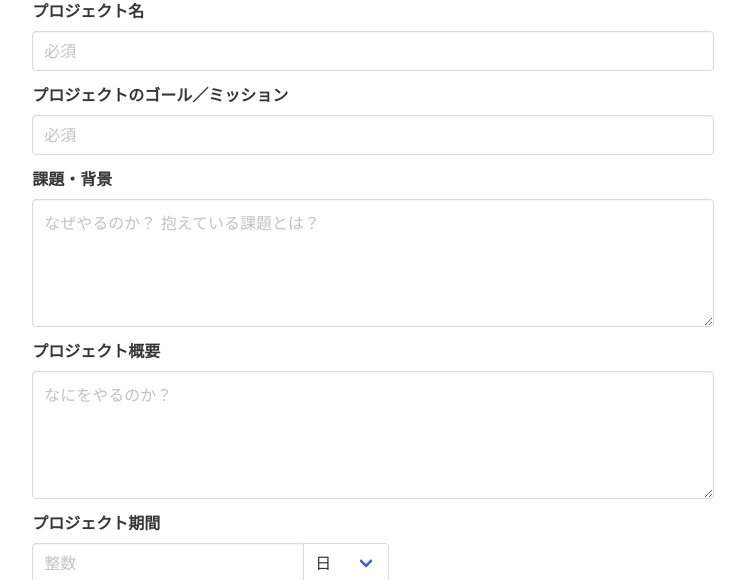
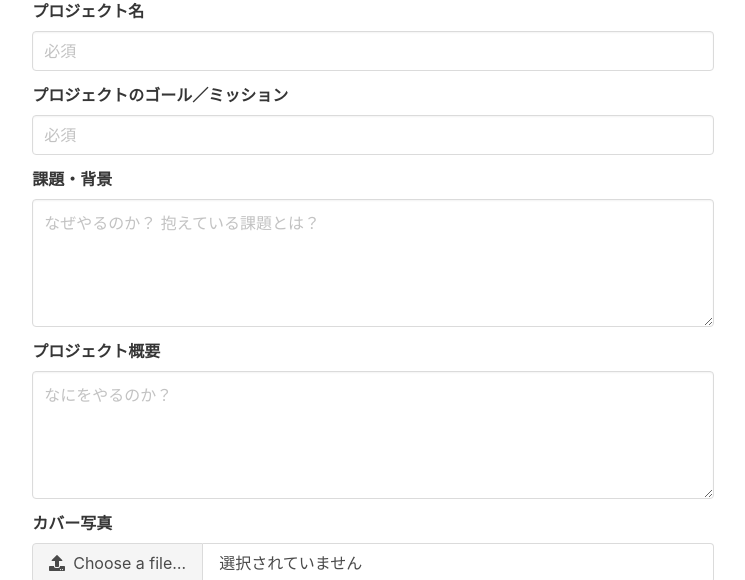
Before and after one commit to KeitaShiratori/ripple, a Flask app: template templates/prj/update_entry.html in a window 1280 px wide. Shown: the part 101-681 px from the top of the page, without its empty margins (267-1012 px from the left). Run offline with Flask 2, Linux system fonts and the light colour scheme; the template is opened without the code that fills it, so the values that code supplies are empty; some libraries are stand-ins or nearby versions.

Commit message:
更新機能を追加

```diff
--- a/templates/footer.html
+++ b/templates/footer.html
@@ -3,6 +3,7 @@
     <div class="column is-narrow is-three-fifths">
       <p>プロジェクトを通して、モノを作るだけでなく、かけがえのない仲間と思い出を作りたい。</p>
       <p>Stay Homeで余った時間を利用して、一緒にプロジェクトに取り組んでみましょう！</p>
+      <a href="https://forms.gle/nBRd3k1MnRUnFyZ26">お問合せフォーム</a>
     </div>
   </div>
   <div class="content has-text-centered">
--- a/templates/prj/show.html
+++ b/templates/prj/show.html
@@ -7,7 +7,7 @@
 {% endblock %}
 
 {% block content %}
-{% set herostyle = 'background: url("/prj/jrnpoiajoiaj/gQxPS0yQIZxN1L7aLWjpy4JUIBpQQ33V.png") center; background-size: cover; height: 56.25vw;' if 'photo_id' in data else '' %}
+{% set herostyle = 'background: url("/prj/jrnpoiajoiaj/' + data['photo_id'] + '") center; background-size: cover; height: 56.25vw;' if 'photo_id' in data else '' %}
 {% set titlestyle = 'background-color: #6666;padding: 1rem;width: 100vw;text-align: center;' if 'photo_id' in data else ''%}
 <section class="hero is-medium is-primary is-bold" style="{{ herostyle }}">
   <div class="hero-body">
--- a/templates/prj/update_entry.html
+++ b/templates/prj/update_entry.html
@@ -8,7 +8,7 @@
   <div id="project-form" class="container">
     <div class="columns is-centered">
       <div class="column is-narrow is-three-fifths">
-        <form name="create_prj_form" onsubmit="chkform()"">
+        <form name="create_prj_form" method="post" action="/prj/update" enctype="multipart/form-data">
           <div class="field">
             <label class="label">プロジェクト名</label>
             <div class="control">
@@ -26,31 +26,39 @@
           <div class="field">
             <label class="label">課題・背景</label>
             <div class="control">
-              <textarea class="textarea" name="issue" placeholder="なぜやるのか？ 抱えている課題とは？"></textarea>
+              <textarea class="textarea" name="issue" placeholder="なぜやるのか？ 抱えている課題とは？">{{data['issue'] | safe}}</textarea>
             </div>
           </div>
 
           <div class="field">
             <label class="label">プロジェクト概要</label>
             <div class="control">
-              <textarea class="textarea" name="description" placeholder="なにをやるのか？"></textarea>
+              <textarea class="textarea" name="description" placeholder="なにをやるのか？">{{data['description'] | safe}}</textarea>
             </div>
           </div>
 
           <div class="field">
-            <label class="label">プロジェクト期間</label>
-            <div class="field has-addons">
-              <div class="control">
-                <input class="input" type="text" name="term" placeholder="整数">
-              </div>
-              <div class="control">
-                <span class="select">
-                  <select name="term_unit">
-                    <option value="day">日</option>
-                    <option value="week">週</option>
-                    <option value="month">ヵ月</option>
-                  </select>
+            <label class="label">カバー写真</label>
+            <div class="file has-name is-fullwidth">
+              <label class="file-label">
+                <input id="photo-input" class="file-input" type="file" name="photo" accept="image/png, image/jpg, image/jpeg" >
+                <span class="file-cta">
+                  <span class="file-icon">
+                    <i class="fas fa-upload"></i>
+                  </span>
+                  <span class="file-label">
+                    Choose a file…
+                  </span>
                 </span>
+                <span id="file-name" class="file-name">
+                  選択されていません
+                </span>
+              </label>
+            </div>
+            <div id="thumbnail">
+              <div class="reader_file">
+                {% set image_src = '/prj/jrnpoiajoiaj/' + data['photo_id'] if 'photo_id' in data else 'https://bulma.io/images/placeholders/640x360.png' %}
+                <img class="reader_image" src="{{ image_src }}" />
               </div>
             </div>
           </div>
```
Also changed, not shown: mw/prj.py (+5 -15 lines), route/prj.py (+18 -9 lines), templates/prj/entry.html (+0 -18 lines), templates/top.html (+26 -2 lines).
